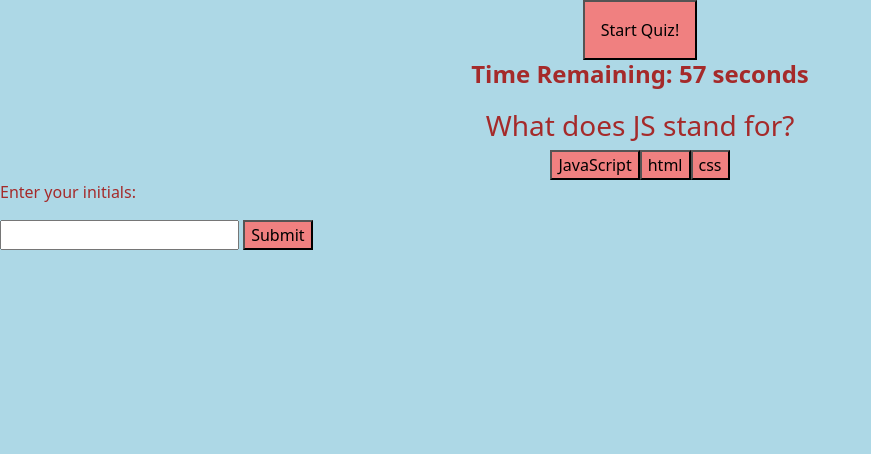
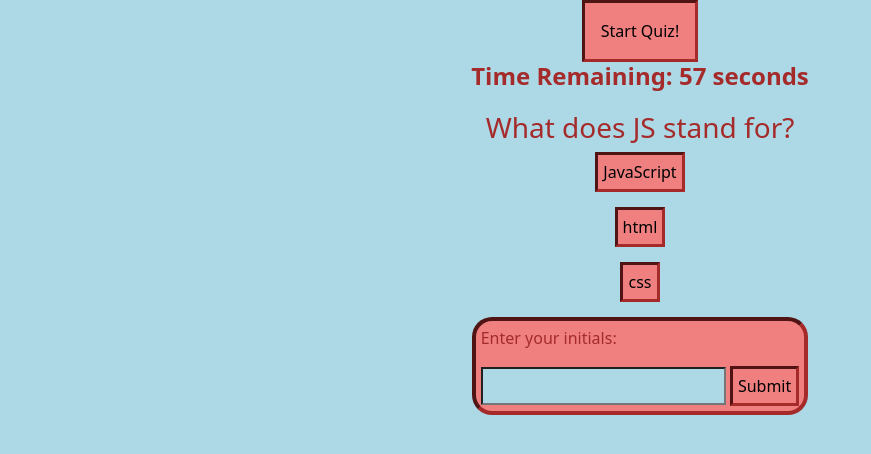
Before and after one commit to Tyler-phillips12/javascript-coding-quiz, a plain HTML site: page index.html in a window 1280 px wide. Both pictures are taken after a click on the button "Start Quiz!". Shown: the top 454 px of the page, without its empty margins (0-871 px from the left). Drawn offline with nearby package versions, Linux system fonts and the light colour scheme.

Commit message:
styled quiz to look better

```diff
--- a/style.css
+++ b/style.css
@@ -3,6 +3,24 @@
     font-weight: bold;
     text-align: center;
     margin-bottom: 20px;
+    color: brown;
+}
+
+form {
+    border: inset 4px brown;
+    max-width: fit-content;
+    background-color: lightcoral;
+    margin-left: auto;
+    margin-right: auto;
+    padding: 5px;
+    border-radius: 20px;
+}
+
+li {
+    text-decoration: underline;
+    max-width: fit-content;
+    color: black;
+    padding: 1px;
 }
 
 body {
@@ -33,6 +51,31 @@ body {
     background: lightcoral;
 }
 
+#start {
+    background: lightcoral;
+    margin-left: auto;
+    margin-right: auto;
+}
+
 button {
     background: lightcoral;
+    margin-left: auto;
+    margin-right: auto;
+    border: inset 3px brown;
+    padding: 5px;
 }
+
+input {
+    background-color: lightblue;
+    color: black;
+    padding: 5px;
+}
+
+section {
+    display: flex;
+    flex-direction: column;
+}
+
+.answer-button {
+    margin-bottom: 15px;
+  }
```
